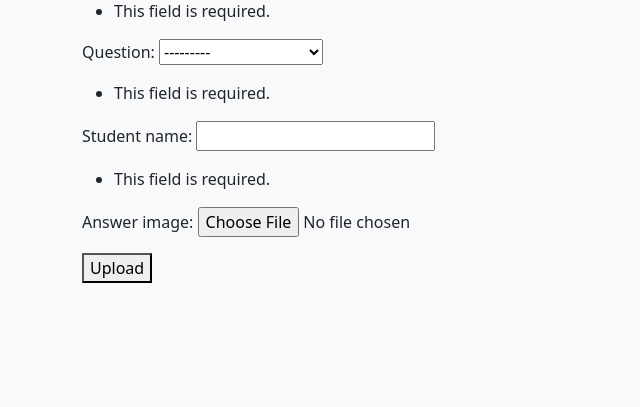
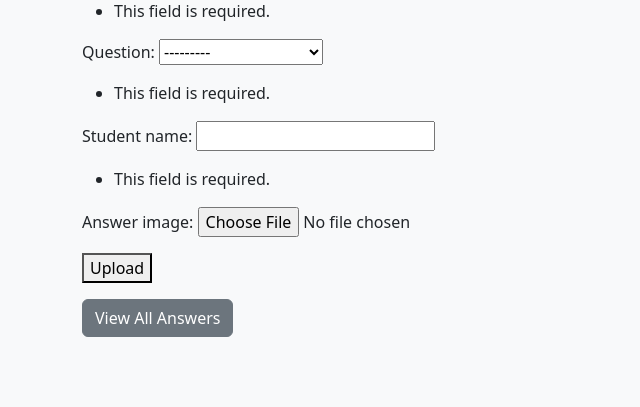
Before and after one commit to fanu12343/AI-ANSWER-SHEET-EVALUATION, a Django app: page /upload-answer/ in a window 1280 px wide. Shown: the part 95-502 px from the top of the page, without its empty margins (0-640 px from the left). Run offline with Django 5.2, Linux system fonts and the light colour scheme; data comes from the database, SQL or seed files in the repository.

Commit message:
AI ANSWER SHEET EVALUATION

```diff
--- a/core/templates/upload_answer.html
+++ b/core/templates/upload_answer.html
@@ -10,5 +10,6 @@
     {{ form.as_p }}
     <button type="submit">Upload</button>
   </form>
+<a href="{% url 'view_answers' %}" class="btn btn-secondary mt-3">View All Answers</a>
 
 {% endblock %}
```
